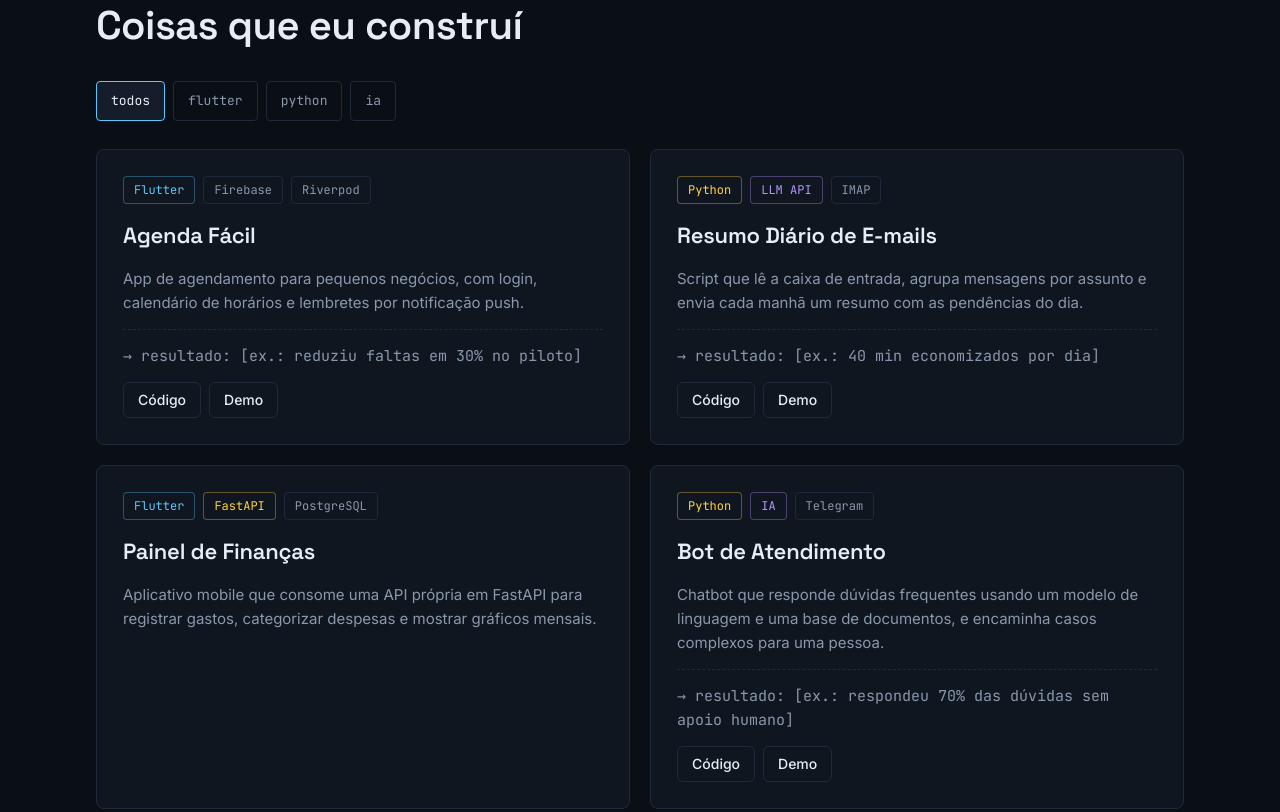
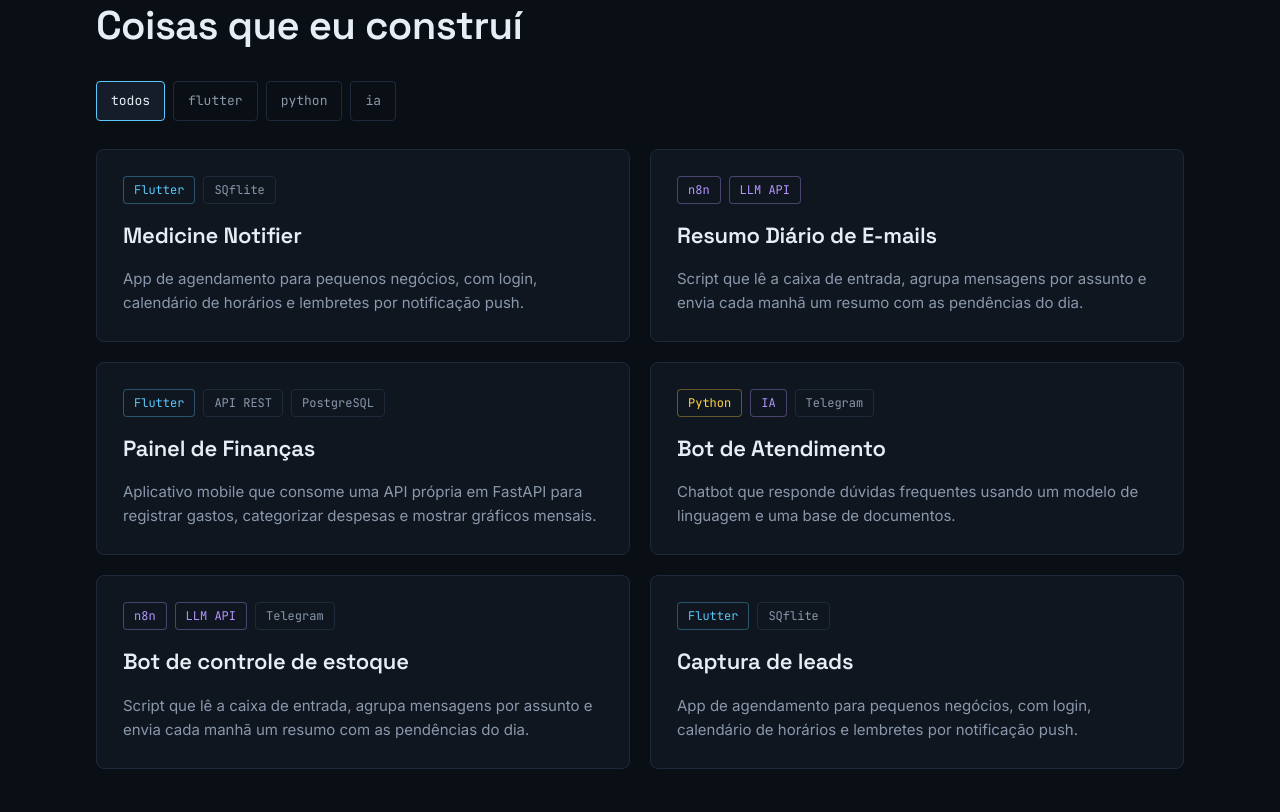
Before and after one commit to SamuelMelo22/Portifolio_novo, a plain HTML site: page index.html in a window 1280 px wide. Shown: the part 849-1661 px from the top of the page. Drawn offline with Linux system fonts and the light colour scheme.

Commit message:
Add files via upload

```diff
--- a/index.html
+++ b/index.html
@@ -66,23 +66,23 @@
 
       <div class="grid">
         <article class="card" data-tags="flutter">
-          <div class="tags"><span class="chip flutter">Flutter</span><span class="chip">Firebase</span><span class="chip">Riverpod</span></div>
-          <h3>Agenda Fácil</h3>
+          <div class="tags"><span class="chip flutter">Flutter</span><span class="chip">SQflite</span></div>
+          <h3>Medicine Notifier</h3>
           <p>App de agendamento para pequenos negócios, com login, calendário de horários e lembretes por notificação push.</p>
-          <p class="result">→ resultado: [ex.: reduziu faltas em 30% no piloto]</p>
-          <div class="row"><a class="btn sm" href="https://github.com/seu-usuario/agenda-facil">Código</a><a class="btn sm" href="#">Demo</a></div>
+          <!-- <p class="result">→ resultado: [ex.: reduziu faltas em 30% no piloto]</p>
+          <div class="row"><a class="btn sm" href="https://github.com/seu-usuario/agenda-facil">Código</a><a class="btn sm" href="#">Demo</a></div> -->
         </article>
 
-        <article class="card" data-tags="python ia">
-          <div class="tags"><span class="chip python">Python</span><span class="chip ai">LLM API</span><span class="chip">IMAP</span></div>
+        <article class="card" data-tags="ia">
+          <div class="tags"><span class="chip ai">n8n</span><span class="chip ai">LLM API</span></div>
           <h3>Resumo Diário de E-mails</h3>
           <p>Script que lê a caixa de entrada, agrupa mensagens por assunto e envia cada manhã um resumo com as pendências do dia.</p>
-          <p class="result">→ resultado: [ex.: 40 min economizados por dia]</p>
-          <div class="row"><a class="btn sm" href="https://github.com/seu-usuario/resumo-emails">Código</a><a class="btn sm" href="#">Demo</a></div>
+          <!-- <p class="result">→ resultado: [ex.: 40 min economizados por dia]</p>
+          <div class="row"><a class="btn sm" href="https://github.com/seu-usuario/resumo-emails">Código</a><a class="btn sm" href="#">Demo</a></div> -->
         </article>
 
-        <article class="card" data-tags="flutter python">
-          <div class="tags"><span class="chip flutter">Flutter</span><span class="chip python">FastAPI</span><span class="chip">PostgreSQL</span></div>
+        <article class="card" data-tags="flutter">
+          <div class="tags"><span class="chip flutter">Flutter</span><span class="chip">API REST</span><span class="chip">PostgreSQL</span></div>
           <h3>Painel de Finanças</h3>
           <p>Aplicativo mobile que consome uma API própria em FastAPI para registrar gastos, categorizar despesas e mostrar gráficos mensais.</p>
           <!-- <p class="result">→ resultado: [ex.: 5 telas, API com 12 rotas]</p>
@@ -92,10 +92,27 @@
         <article class="card" data-tags="python ia">
           <div class="tags"><span class="chip python">Python</span><span class="chip ai">IA</span><span class="chip">Telegram</span></div>
           <h3>Bot de Atendimento</h3>
-          <p>Chatbot que responde dúvidas frequentes usando um modelo de linguagem e uma base de documentos, e encaminha casos complexos para uma pessoa.</p>
-          <p class="result">→ resultado: [ex.: respondeu 70% das dúvidas sem apoio humano]</p>
-          <div class="row"><a class="btn sm" href="https://github.com/seu-usuario/bot-atendimento">Código</a><a class="btn sm" href="#">Demo</a></div>
+          <p>Chatbot que responde dúvidas frequentes usando um modelo de linguagem e uma base de documentos.</p>
+          <!-- <p class="result">→ resultado: [ex.: respondeu 70% das dúvidas sem apoio humano]</p>
+          <div class="row"><a class="btn sm" href="https://github.com/seu-usuario/bot-atendimento">Código</a><a class="btn sm" href="#">Demo</a></div> -->
         </article>
+
+        <article class="card" data-tags="ia">
+          <div class="tags"><span class="chip ai">n8n</span><span class="chip ai">LLM API</span><span class="chip">Telegram</span></div>
+          <h3>Bot de controle de estoque</h3>
+          <p>Script que lê a caixa de entrada, agrupa mensagens por assunto e envia cada manhã um resumo com as pendências do dia.</p>
+          <!-- <p class="result">→ resultado: [ex.: 40 min economizados por dia]</p>
+          <div class="row"><a class="btn sm" href="https://github.com/seu-usuario/resumo-emails">Código</a><a class="btn sm" href="#">Demo</a></div> -->
+        </article>
+
+        <article class="card" data-tags="flutter">
+          <div class="tags"><span class="chip flutter">Flutter</span><span class="chip">SQflite</span></div>
+          <h3>Captura de leads</h3>
+          <p>App de agendamento para pequenos negócios, com login, calendário de horários e lembretes por notificação push.</p>
+          <!-- <p class="result">→ resultado: [ex.: reduziu faltas em 30% no piloto]</p>
+          <div class="row"><a class="btn sm" href="https://github.com/seu-usuario/agenda-facil">Código</a><a class="btn sm" href="#">Demo</a></div> -->
+        </article>
+
       </div>
     </div>
   </section>
@@ -259,9 +276,8 @@
         <dl class="facts">
           <div><dt>foco</dt><dd>Flutter · Python · IA</dd></div>
           <div><dt>nível</dt><dd>Júnior</dd></div>
-          <div><dt>estudando</dt><dd>[ex.: arquitetura limpa]</dd></div>
-          <div><dt>idiomas</dt><dd>Português · Inglês [nível]</dd></div>
-          <div><dt>modelo</dt><dd>Remoto ou híbrido</dd></div>
+          <div><dt>idiomas</dt><dd>Português · Inglês [avançado]</dd></div>
+          <div><dt>modelo</dt><dd>Presencial, Remoto ou Híbrido</dd></div>
         </dl>
       </div>
     </div>
@@ -270,14 +286,13 @@
   <section id="contato" class="contact">
     <div class="wrap">
       <p class="eyebrow">// contato</p>
-      <h2>Vamos construir algo juntos?</h2>
-      <p class="sub">Estou aberto a vagas, freelas e conversas sobre projetos. Respondo em até dois dias úteis.</p>
+      <h2>Estou aberto a vagas e conversas sobre projetos.</h2>
       <div class="mail">
-        <code id="email">voce@email.com</code>
+        <code id="email">samuelcarmomelo@email.com</code>
         <button class="btn" type="button" id="copiar">Copiar e-mail</button>
       </div>
       <div class="social">
-        <a class="btn" href="https://github.com/seu-usuario">GitHub</a>
+        <a class="btn" href="https://github.com/SamuelMelo22">GitHub</a>
         <a class="btn" href="https://www.linkedin.com/in/seu-usuario">LinkedIn</a>
       </div>
     </div>
@@ -286,8 +301,6 @@
 
 <footer>
   <div class="wrap">
-    <span>© <span id="ano">2026</span> [Seu Nome]</span>
-    <span>feito com HTML, CSS e JavaScript</span>
   </div>
 </footer>
 
```
